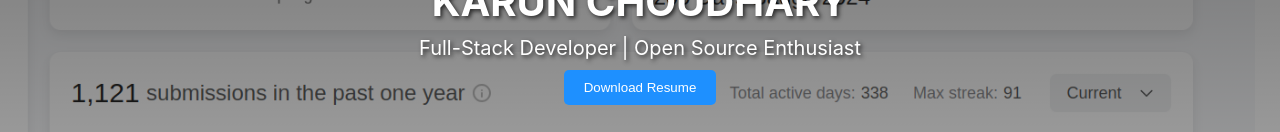
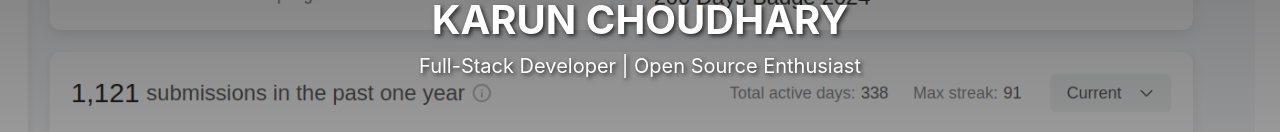
Before and after one commit to karunsehwag/Portfolio, a React (Create React App) app: page / in a window 1280 px wide. Shown: the part 239-371 px from the top of the page. Built offline with nearby package versions, Linux system fonts and the light colour scheme.

Commit message:
try to run it on verecl

```diff
--- a/src/components/Header.js
+++ b/src/components/Header.js
@@ -33,9 +33,7 @@ function Header() {
       <div className="content">
         <h1 className="name">KARUN CHOUDHARY</h1>
         <p className="subtitle">Full-Stack Developer | Open Source Enthusiast</p>
-        <button className="button" onClick={() => window.open('/resume.pdf')}>
-          Download Resume
-        </button>
+
       </div>
     </header>
   );
--- a/src/components/Projects.js
+++ b/src/components/Projects.js
@@ -1,6 +1,6 @@
 // src/components/Projects.js
 import React from 'react';
-import { FaExternalLinkAlt, FaCode, FaBookOpen } from 'react-icons/fa'; // Import icons
+import { FaExternalLinkAlt, FaCode } from 'react-icons/fa'; // Import icons
 
 const projectsData = [
   {
```
